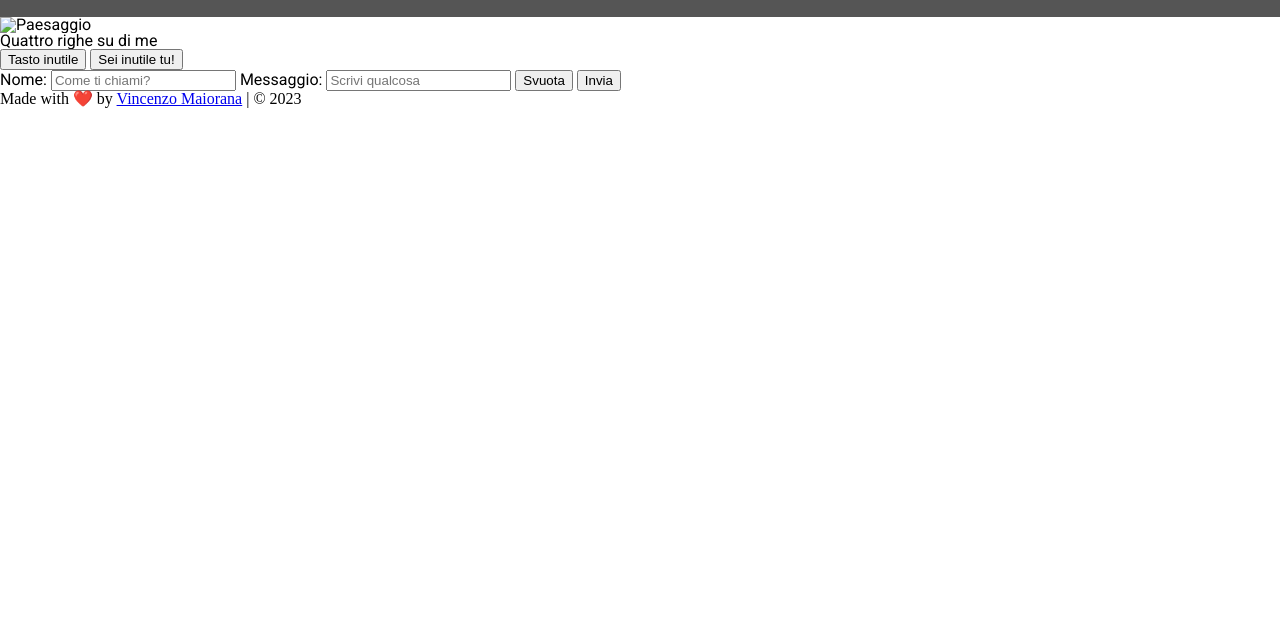
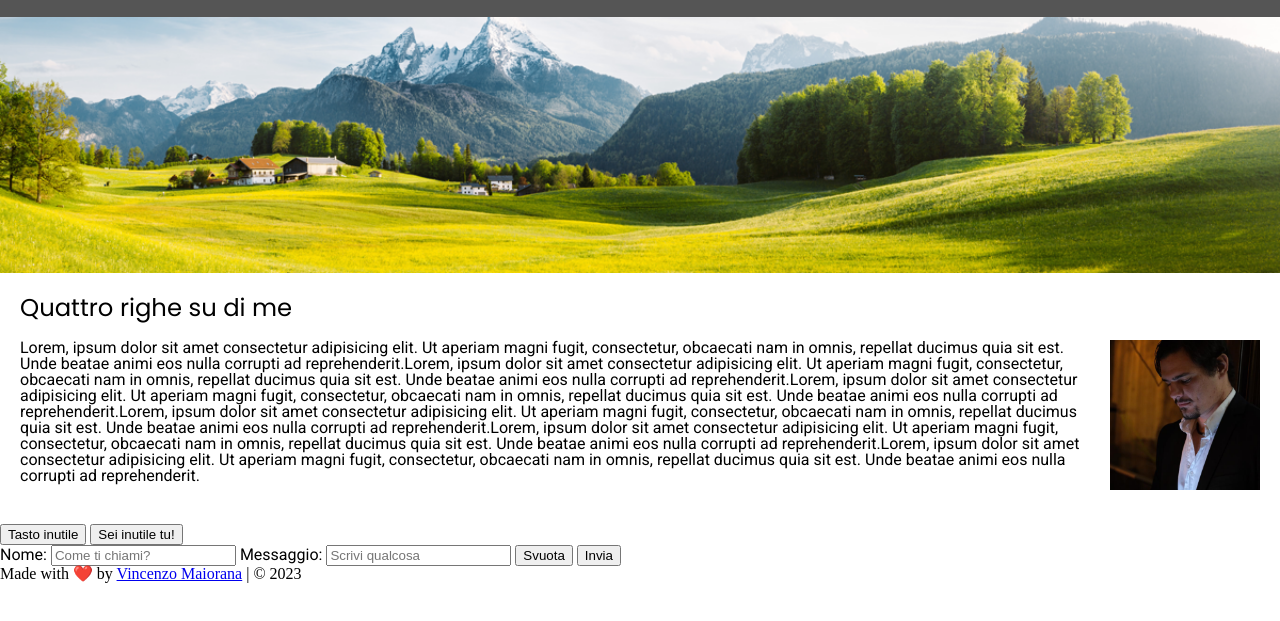
Before and after one commit to maioranav/U02-W06-D03, a plain HTML site: page index.html in a window 1280 px wide. Shown: the part 73-694 px from the top of the page. Drawn offline with Linux system fonts and the light colour scheme.

Commit message:
styled main, added pic

```diff
--- a/assets/css/_main.scss
+++ b/assets/css/_main.scss
@@ -15,6 +15,7 @@ main {
     font-size: $h2size;
   }
   h3 {
+    padding: $btn-plr;
     font-size: $h3size;
   }
   h4 {
@@ -26,4 +27,29 @@ main {
   h2 {
     font-size: $h5size;
   }
+  #home {
+    display: block;
+    width: 100vw;
+    > img {
+      width: 100%;
+      aspect-ratio: 5/1;
+      object-fit: cover;
+    }
+  }
+  #aboutme {
+    display: flex;
+    margin-bottom: $btn-plr;
+    justify-content: space-between;
+    align-items: flex-start;
+    > p {
+      padding: $btn-plr;
+      padding-top: 0;
+    }
+    > img {
+      width: 35%;
+      min-width: 150px;
+      aspect-ratio: 1/1;
+      padding-right: $btn-plr;
+    }
+  }
 }
--- a/index.html
+++ b/index.html
@@ -25,16 +25,29 @@
    </header>
    <main>
       <div id="home">
-         <img src="./assets/img/img01.jpg" alt="Paesaggio">
+         <img src="./assets/img/img01.png" alt="Paesaggio">
 
       </div>
+      <h3>Quattro righe su di me</h3>
       <div id="aboutme">
-         <p>Quattro righe su di me</p>
-         <div>
-            <button class="centralBtns" onclick="alert('E ora? Ti aspettavi qualcosa di spettacolare!')">Tasto
-               inutile</button>
-            <button class="centralBtns" onclick="alert('Grazie, sei un amico!')">Sei inutile tu!</button>
-         </div>
+         <p>Lorem, ipsum dolor sit amet consectetur adipisicing elit. Ut aperiam magni fugit, consectetur, obcaecati nam
+            in omnis, repellat ducimus quia sit est. Unde beatae animi eos nulla corrupti ad reprehenderit.Lorem, ipsum
+            dolor sit amet consectetur adipisicing elit. Ut aperiam magni fugit, consectetur, obcaecati nam
+            in omnis, repellat ducimus quia sit est. Unde beatae animi eos nulla corrupti ad reprehenderit.Lorem, ipsum
+            dolor sit amet consectetur adipisicing elit. Ut aperiam magni fugit, consectetur, obcaecati nam
+            in omnis, repellat ducimus quia sit est. Unde beatae animi eos nulla corrupti ad reprehenderit.Lorem, ipsum
+            dolor sit amet consectetur adipisicing elit. Ut aperiam magni fugit, consectetur, obcaecati nam
+            in omnis, repellat ducimus quia sit est. Unde beatae animi eos nulla corrupti ad reprehenderit.Lorem, ipsum
+            dolor sit amet consectetur adipisicing elit. Ut aperiam magni fugit, consectetur, obcaecati nam
+            in omnis, repellat ducimus quia sit est. Unde beatae animi eos nulla corrupti ad reprehenderit.Lorem, ipsum
+            dolor sit amet consectetur adipisicing elit. Ut aperiam magni fugit, consectetur, obcaecati nam
+            in omnis, repellat ducimus quia sit est. Unde beatae animi eos nulla corrupti ad reprehenderit.</p>
+         <img src="./assets/img/vm93.png" alt="Foto di Vincenzo Maiorana">
+      </div>
+      <div id="btns">
+         <button class="centralBtns" onclick="alert('E ora? Ti aspettavi qualcosa di spettacolare!')">Tasto
+            inutile</button>
+         <button class="centralBtns" onclick="alert('Grazie, sei un amico!')">Sei inutile tu!</button>
       </div>
       <div id="contacts">
          <form>
```
Also changed, not shown: assets/css/style.css, assets/img/img01.png (added), 1 other file.
